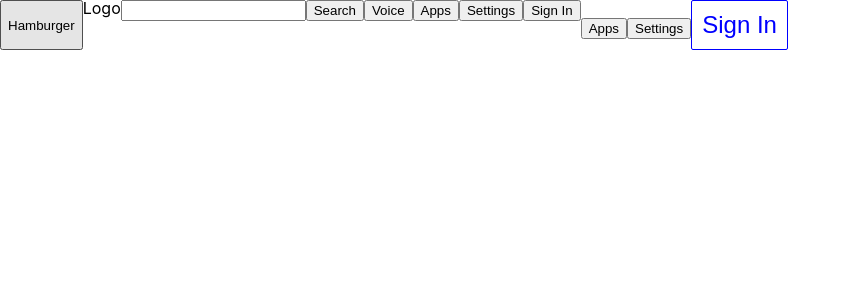
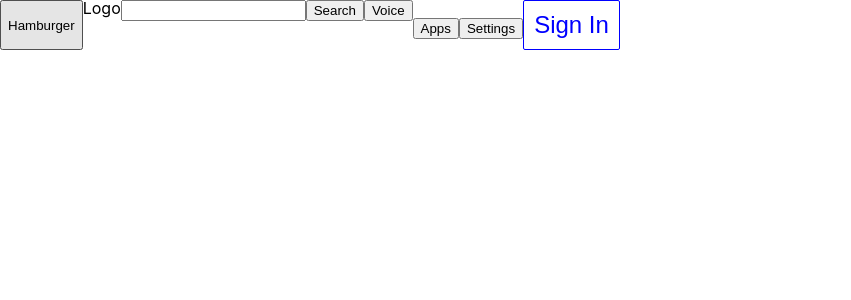
Before and after one commit to DeadpanCakes/youtube_vid, a React (Create React App) app: page / in a window 1280 px wide. Shown: the top 300 px of the page, without its empty margins (0-851 px from the left). Built offline with nearby package versions, Linux system fonts and the light colour scheme.

Commit message:
broke AccountNav to own component

```diff
--- a/src/Components/PageHeader/PageHeader.js
+++ b/src/Components/PageHeader/PageHeader.js
@@ -7,11 +7,6 @@ const PageHeader = () => {
       <button>Hamburger</button>
       <h1>Logo</h1>
       <SearchBar />
-      <nav className="accountNav">
-        <button>Apps</button>
-        <button>Settings</button>
-        <button>Sign In</button>
-      </nav>
       <AccountNav />
     </header>
   );
```
